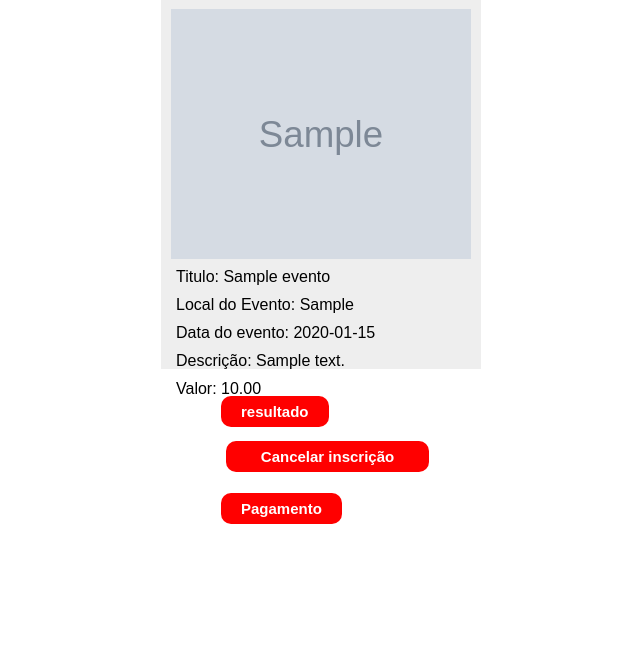
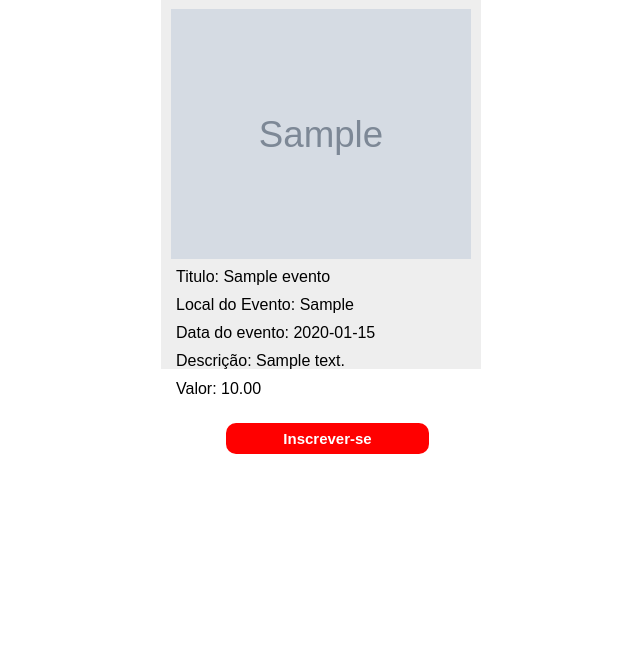
Before and after one commit to Edsondomingos/projeto_integrador_I, a PHP site: page /_pages/inscricao.php?id=1 in a window 1280 px wide. Shown: the part 169-836 px from the top of the page, without its empty margins (319-959 px from the left). Run offline with PHP 8.4, Linux system fonts and the light colour scheme; the visitor is signed in with stand-in values (Sample User, id 1); tables that the repository leaves empty hold one stand-in row (values such as "Sample post"); grey boxes marked "Sample" are stand-in pictures; data that the repository does not hold is empty.

Commit message:
Correções

```diff
--- a/_pages/inscricao.php
+++ b/_pages/inscricao.php
@@ -45,7 +45,7 @@
 
     <?php
 
-        $verificar = "SELECT cpf_atleta FROM inscricao WHERE id_evento='$id';";
+        $verificar = "SELECT cpf_atleta FROM inscricao WHERE id_evento='$id' and cpf_atleta='".$_SESSION['cpf']."'";
         if ($conn->query($verificar)->num_rows <= 0){
             echo '<form action="../_bd/inscricao.php" método="post">';
             echo '<p><input type="hidden" name="id" value="'.$id.'"></p>';
@@ -58,8 +58,10 @@
             if(isset($_GET['nao'])){
                echo "<p style='font-size:20px;background:#2f2'>".$_GET['nao']."</p>" ;
             }
-            $pdf = "SELECT resultado FROM inscricao WHERE id_evento='".$id."' and cpf_atleta='".$_SESSION['cpf']."'";
+
+            $pdf = "SELECT resultado FROM inscricao WHERE id_evento='".$id."'";
             $nomePdf = $conn->query($pdf)->fetch_assoc()['resultado'];
+
             if ($nomePdf != 'vazio'){
                 echo "<a href='../_imgs/pdfs/".$nomePdf."' class='bt button-inputs'>resultado</a>";
             }
```
